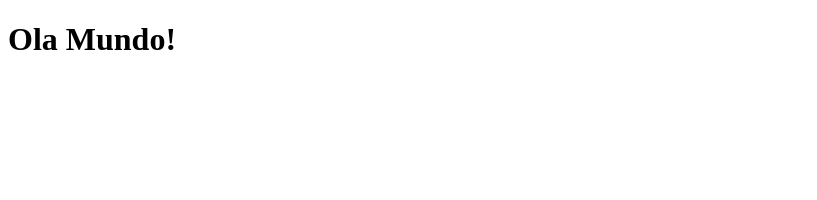
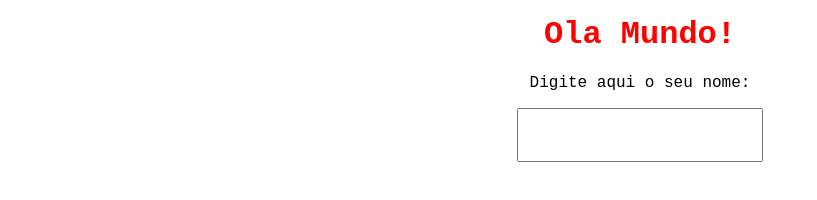
Before and after one commit to Rafael-Borges-Ramos-7/ppm-2021-2-git, a plain HTML site: page index.html in a window 1280 px wide. Shown: the whole page, without its empty margins (0-817 px from the left). Drawn offline with Linux system fonts and the light colour scheme.

Commit message:
Adicionado campo nome na página de Hello World

```diff
--- a/index.html
+++ b/index.html
@@ -9,5 +9,11 @@
 </head>
 <body>
     <h1>Ola Mundo!</h1>
+    <p>
+        Digite aqui o seu nome: <br>
+        <input type="text">
+    </p>
+
+
 </body>
 </html>
--- a/style.css
+++ b/style.css
@@ -0,0 +1,23 @@
+h1 {
+    color: red;
+    margin-top: 1rem;
+    text-align: center;
+
+}
+
+p{
+    text-align: center;
+
+
+}
+
+input {
+    margin: 1rem;
+    padding: 1rem;
+    text-align: center;
+    font-size: medium;
+}
+
+h1, p, input {
+    font-family: 'Courier New', Courier, monospace;
+}
```
